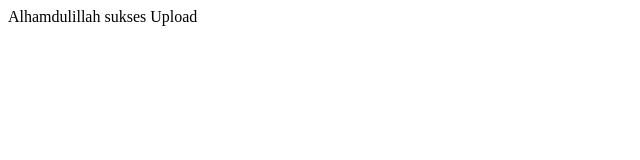
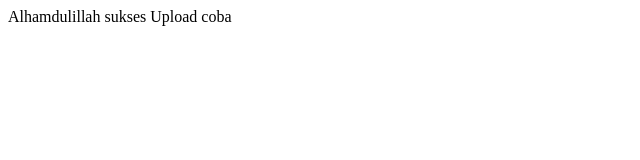
Before and after one commit to mampiro/wp2_EndipYusFauzi, a plain HTML site: page index.html in a window 1280 px wide. Shown: the full height of the page, 0-640 px from the left. Drawn offline with Linux system fonts and the light colour scheme.

```diff
--- a/index.html
+++ b/index.html
@@ -6,6 +6,6 @@
 </head>
 
 <body>
-Alhamdulillah sukses Upload
+Alhamdulillah sukses Upload coba
 </body>
 </html>
```
